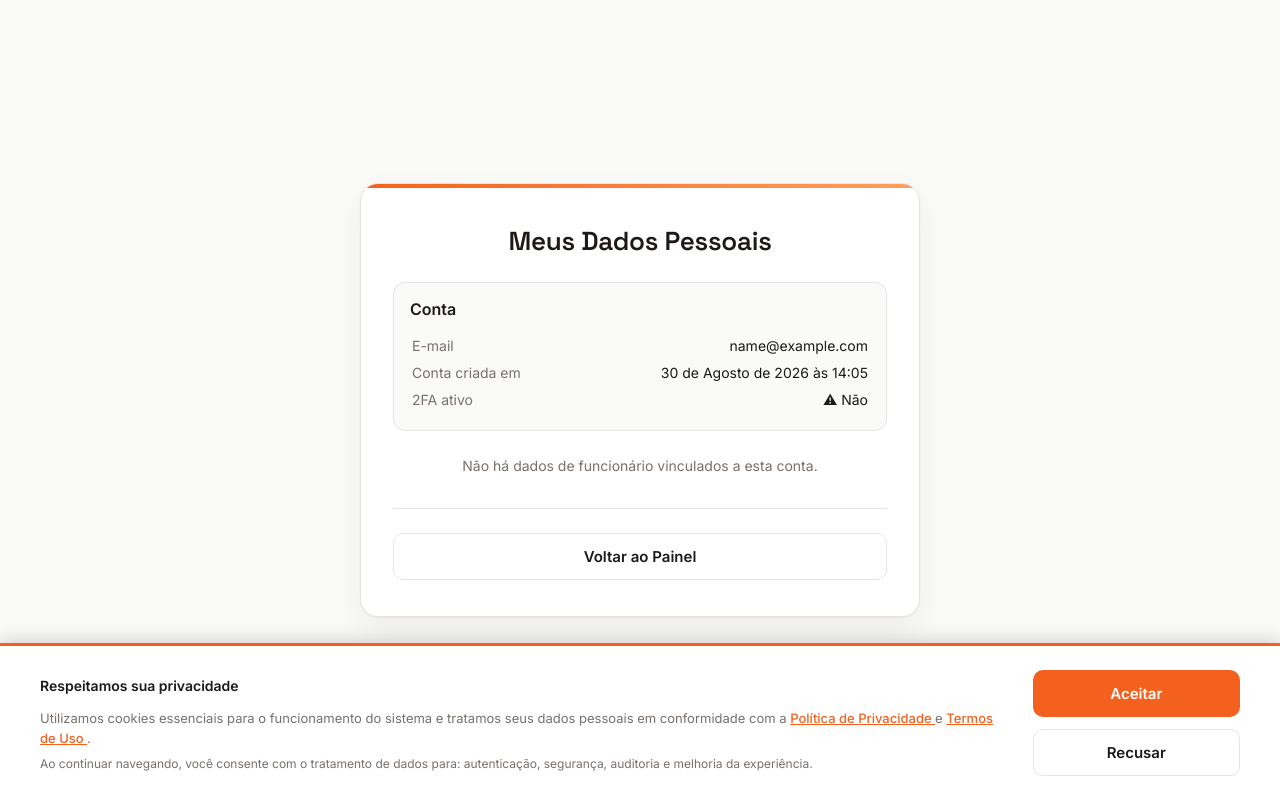
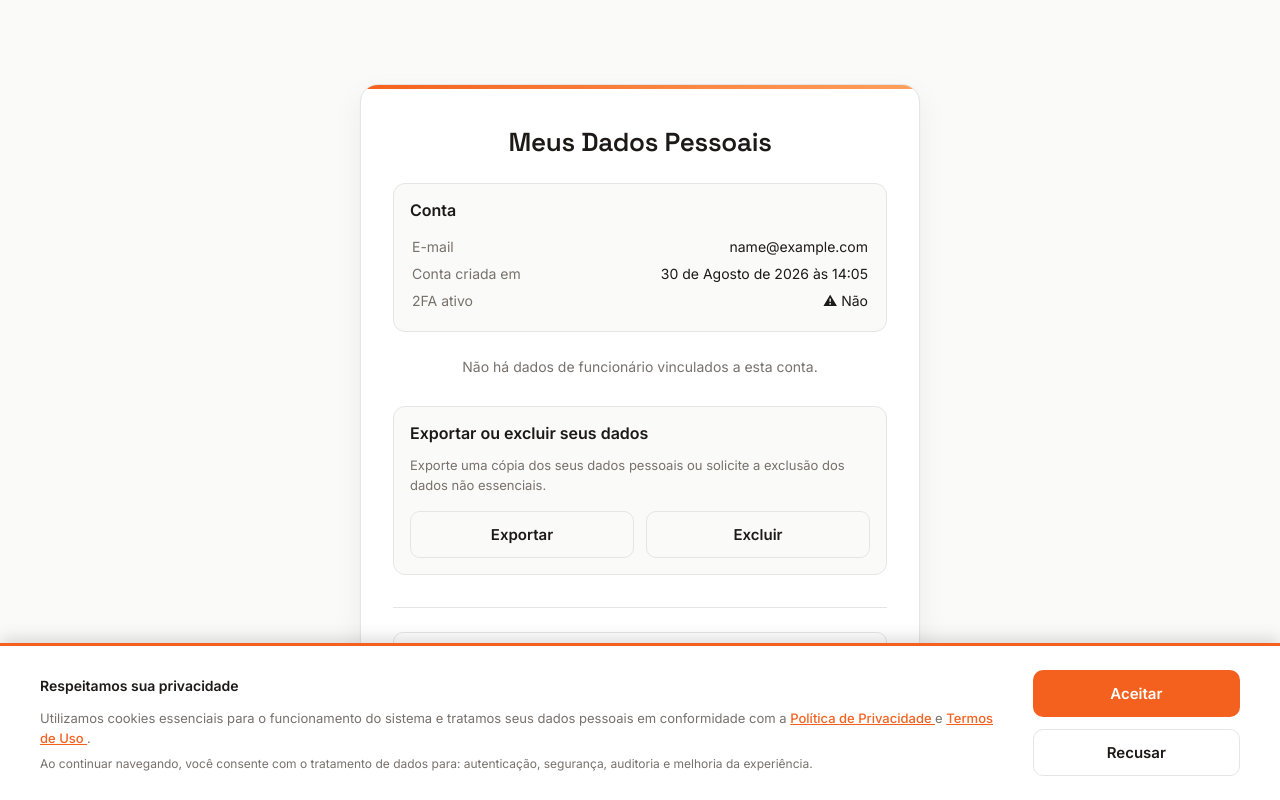
Before and after one commit to MatheusdeCastroViana/Project-School-ERP, a Django app: page /usuarios/meus-dados/ in a window 1280 px wide. Run offline with Django 5.2, Linux system fonts and the light colour scheme; the visitor is signed in with stand-in values (Sample User, id 1); data that the repository does not hold is empty.

Commit message:
Exportação e exclusão de dados movidos pra tela 'Meus Dados'

```diff
--- a/usuarios/templates/usuarios/consultar_dados.html
+++ b/usuarios/templates/usuarios/consultar_dados.html
@@ -76,6 +76,23 @@
         <p class="auth-text">{% trans "Não há dados de funcionário vinculados a esta conta." %}</p>
         {% endif %}
 
+        <div style="margin: 24px 0; padding: 16px; background: var(--auth-bg); border-radius: 12px; border: 1px solid var(--auth-border);">
+            <span style="font-weight: 600; color: var(--auth-ink);">{% trans "Exportar ou excluir seus dados" %}</span>
+
+            <p class="auth-text" style="text-align: left; font-size: 13px; margin: 12px 0 16px;">
+                {% trans "Exporte uma cópia dos seus dados pessoais ou solicite a exclusão dos dados não essenciais." %}
+            </p>
+
+            <div style="display: flex; gap: 12px; flex-wrap: wrap;">
+                <a href="{% url 'usuarios:exportar_dados' %}" class="auth-btn auth-btn--outline" style="flex: 1; text-align: center;">
+                    {% trans "Exportar" %}
+                </a>
+                <a href="{% url 'usuarios:solicitar_exclusao' %}" class="auth-btn auth-btn--outline" style="flex: 1; text-align: center;">
+                    {% trans "Excluir" %}
+                </a>
+            </div>
+        </div>
+
         <div class="auth-form__actions" style="margin-top: 32px; border-top: 1px solid var(--auth-border); padding-top: 24px;">
             <a href="{% url 'dashboard:home' %}" class="auth-btn auth-btn--outline" style="width: 100%; text-align: center; display: block;">
                 {% trans "Voltar ao Painel" %}
--- a/usuarios/templates/usuarios/dashboard.html
+++ b/usuarios/templates/usuarios/dashboard.html
@@ -57,6 +57,10 @@
             </div>
         </div>
 
+        <div style="margin: 24px 0; padding: 16px; background: var(--auth-bg); border-radius: 12px; border: 1px solid var(--auth-border);">
+            <span style="font-weight: 600; color: var(--auth-ink);">{% trans "Atividade da conta" %}</span>
+        </div>
+
         <div class="auth-form__actions" style="margin-top: 32px; border-top: 1px solid var(--auth-border); padding-top: 24px;">
             <form action="{% url 'usuarios:logout' %}" method="post" style="margin: 0;">
                 {% csrf_token %}
```
